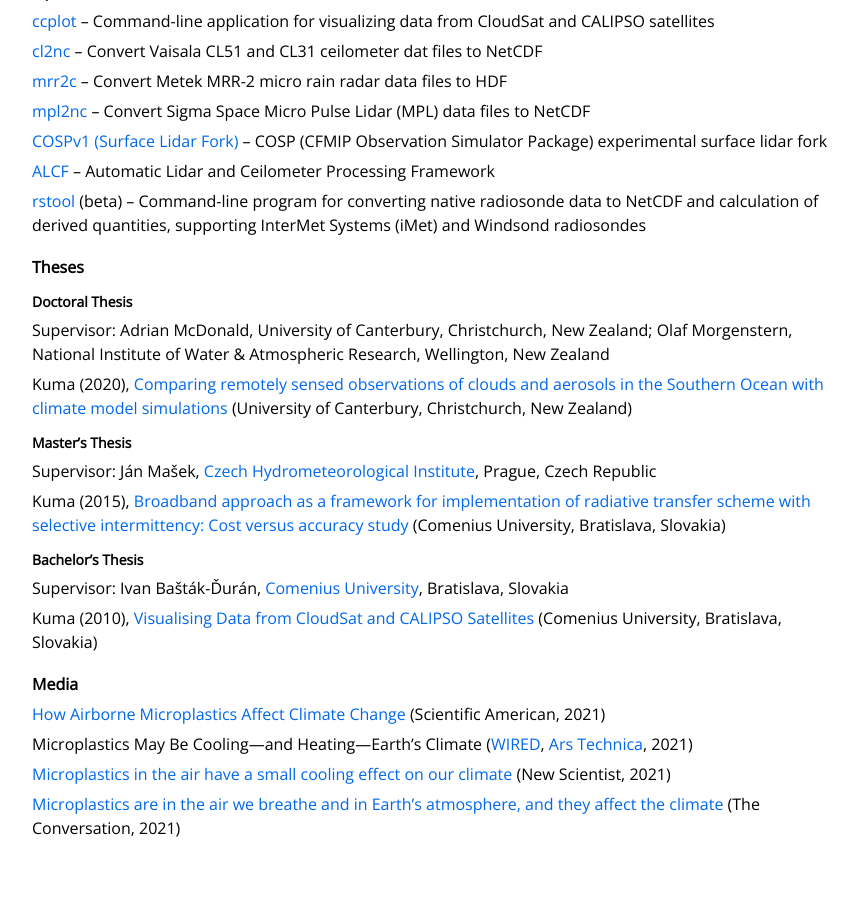
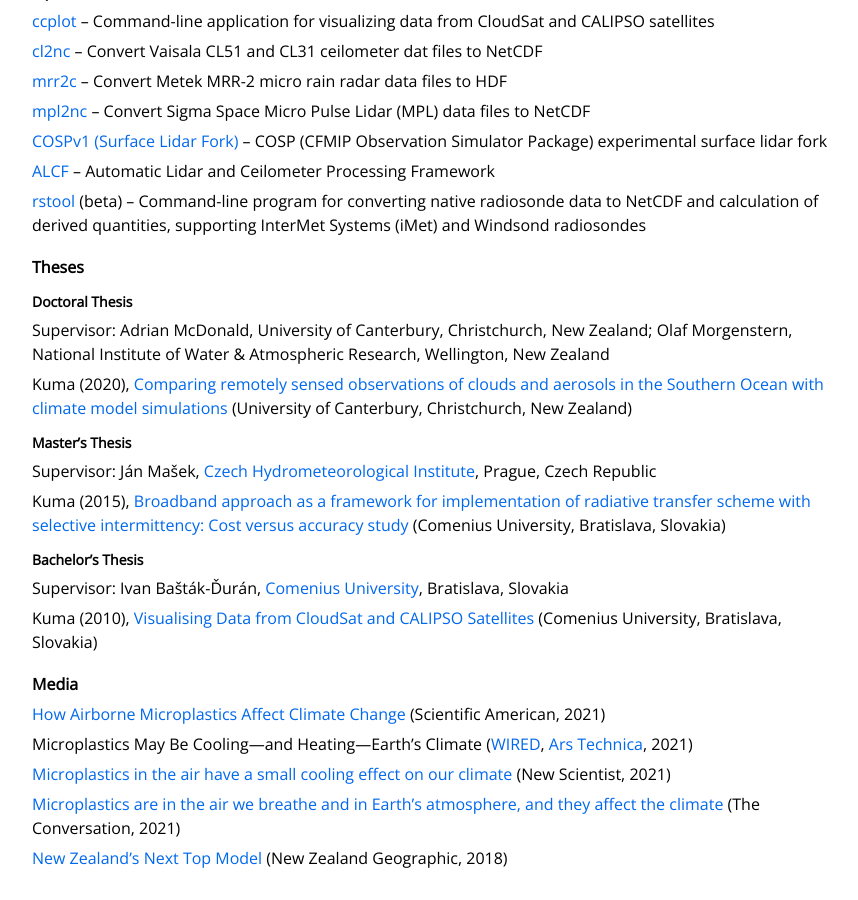
Before and after one commit to peterkuma/peterkuma.net, a Jekyll site: the page built from science/index.md, in a window 1280 px wide and 900 px high, scrolled down 1877 px. Shown: the whole window, without its empty margins (208-1066 px from the left). Built offline with Jekyll 4.4.1, drawn with Linux system fonts in a browser that asks for light colours; before the commit the page ends 2747 px from its top, so only the background shows below that.

Commit message:
Add New Zealand Geographic article

```diff
--- a/science/index.md
+++ b/science/index.md
@@ -108,3 +108,5 @@
 [Microplastics in the air have a small cooling effect on our climate](https://www.newscientist.com/article/2294440-microplastics-in-the-air-have-a-small-cooling-effect-on-our-climate/) (New Scientist, 2021)
 
 [Microplastics are in the air we breathe and in Earth’s atmosphere, and they affect the climate](https://theconversation.com/microplastics-are-in-the-air-we-breathe-and-in-earths-atmosphere-and-they-affect-the-climate-170093) (The Conversation, 2021)
+
+[New Zealand’s Next Top Model](https://www.nzgeo.com/stories/esm/) (New Zealand Geographic, 2018)
```
